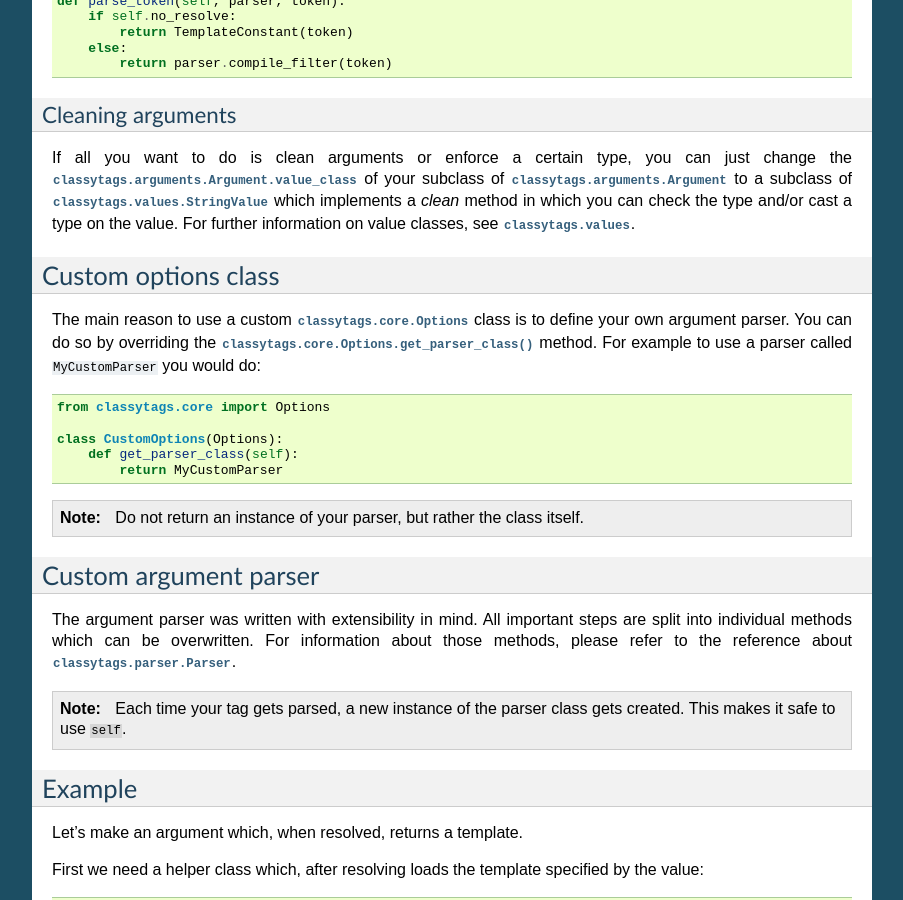
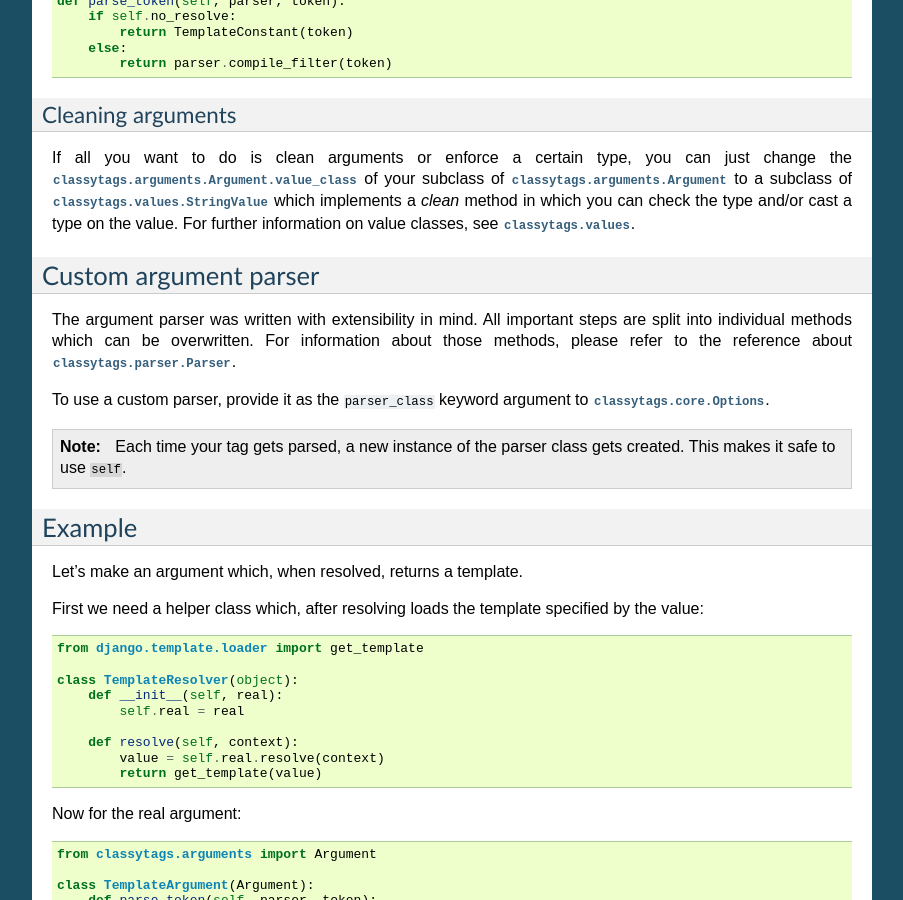
Before and after one commit to django-cms/django-classy-tags, a Sphinx documentation site: the page built from docs/extend.rst, in a window 1280 px wide and 900 px high, scrolled down 943 px. Shown: the whole window, without its empty margins (198-1101 px from the left). Built offline with Sphinx 7.4.7, drawn with Linux system fonts in a browser that asks for light colours.

Commit message:
Made it easier to use a custom parser

```diff
--- a/docs/extend.rst
+++ b/docs/extend.rst
@@ -71,25 +71,6 @@
 which you can check the type and/or cast a type on the value. For further
 information on value classes, see :mod:`classytags.values`.
 
-********************
-Custom options class
-********************
-
-The main reason to use a custom :class:`classytags.core.Options` class is to
-define your own argument parser. You can do so by overriding the
-:meth:`classytags.core.Options.get_parser_class` method. For example to use a
-parser called ``MyCustomParser`` you would do::
-
-    from classytags.core import Options
-
-    class CustomOptions(Options):
-        def get_parser_class(self):
-            return MyCustomParser
-
-.. note::
-
-    Do not return an instance of your parser, but rather the class itself.
-
 
 **********************
 Custom argument parser
@@ -99,6 +80,9 @@
 are split into individual methods which can be overwritten. For information
 about those methods, please refer to the reference about
 :class:`classytags.parser.Parser`.
+
+To use a custom parser, provide it as the ``parser_class`` keyword argument to
+:class:`classytags.core.Options`.
 
 .. note::
 
```
Also changed, not shown: docs/reference.rst (+5 -5 lines), tests.py (+13 -0 lines), 1 other file.
